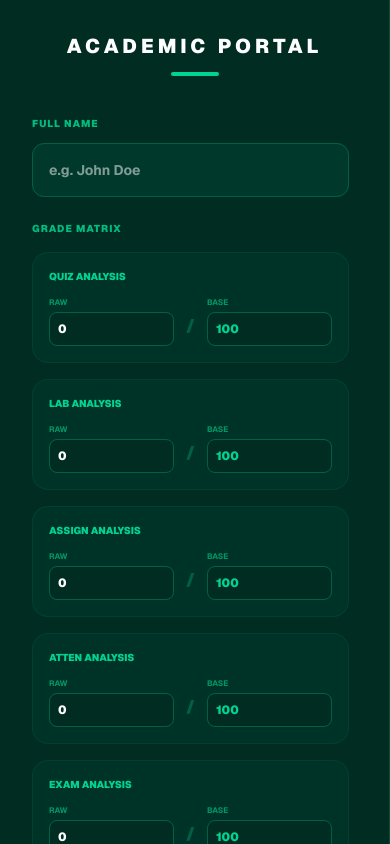
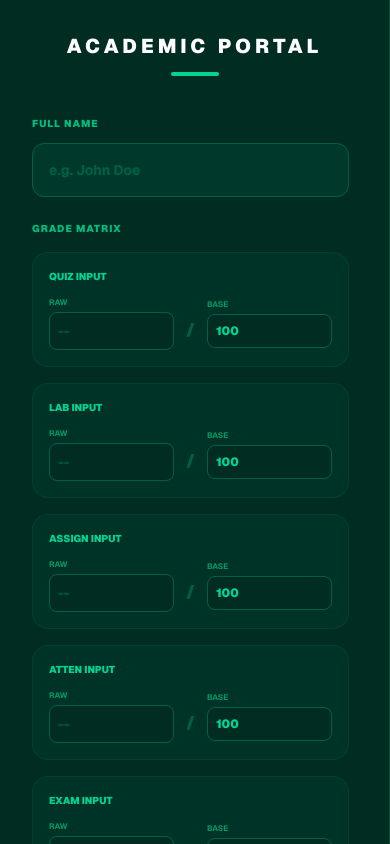
Before and after one commit to JDLabiaga/grades103, a Next.js app: page / in a window 390 px wide. Shown: the top 844 px of the page. Built offline with nearby package versions, Linux system fonts and the light colour scheme; no server answers; the database is empty.

Commit message:
fix: batch3 ui update - empty inputs and full score matrix

```diff
--- a/app/page.tsx
+++ b/app/page.tsx
@@ -12,12 +12,14 @@ interface StudentRecord {
 export default function Home() {
   const [editingId, setEditingId] = useState<string | null>(null);
   const [name, setName] = useState('');
-  const [scores, setScores] = useState({
-    quiz: { score: 0, total: 100 },
-    lab: { score: 0, total: 100 },
-    assign: { score: 0, total: 100 },
-    atten: { score: 0, total: 100 },
-    exam: { score: 0, total: 100 },
+
+  // Logic: Set score to empty string so it doesn't show 0 by default
+  const [scores, setScores] = useState<any>({
+    quiz: { score: '', total: 100 },
+    lab: { score: '', total: 100 },
+    assign: { score: '', total: 100 },
+    atten: { score: '', total: 100 },
+    exam: { score: '', total: 100 },
   });
 
   const [records, setRecords] = useState<StudentRecord[]>([]);
@@ -34,30 +36,30 @@ export default function Home() {
 
   useEffect(() => { fetchRecords(); }, [fetchRecords]);
 
-  const getPercent = (part: { score: number; total: number }) => (part.total > 0 ? (part.score / part.total) * 100 : 0);
-
   const resetForm = () => {
     setName('');
     setEditingId(null);
     setScores({
-      quiz: { score: 0, total: 100 },
-      lab: { score: 0, total: 100 },
-      assign: { score: 0, total: 100 },
-      atten: { score: 0, total: 100 },
-      exam: { score: 0, total: 100 },
+      quiz: { score: '', total: 100 },
+      lab: { score: '', total: 100 },
+      assign: { score: '', total: 100 },
+      atten: { score: '', total: 100 },
+      exam: { score: '', total: 100 },
     });
   };
 
   const addStudent = async () => {
     if (!name.trim()) return alert("Enter Student Name");
 
+    const getP = (part: any) => (part.total > 0 ? (Number(part.score) / part.total) * 100 : 0);
+
     const payload = {
       student_name: name,
-      quiz: getPercent(scores.quiz),
-      laboratory: getPercent(scores.lab),
-      assignment: getPercent(scores.assign),
-      attendance: getPercent(scores.atten),
-      major_exam: getPercent(scores.exam)
+      quiz: getP(scores.quiz),
+      laboratory: getP(scores.lab),
+      assignment: getP(scores.assign),
+      attendance: getP(scores.atten),
+      major_exam: getP(scores.exam)
     };
 
     let error;
@@ -70,10 +72,7 @@ export default function Home() {
     }
 
     if (error) alert("Sync Error");
-    else {
-      resetForm();
-      fetchRecords();
-    }
+    else { resetForm(); fetchRecords(); }
   };
 
   const handleEdit = (r: StudentRecord) => {
@@ -99,19 +98,18 @@ export default function Home() {
   return (
     <main className="min-h-screen bg-slate-50 flex flex-col md:flex-row font-sans text-emerald-950">
 
-      {/* SIDEBAR: Emerald Navigation Terminal */}
-      <aside className="w-full md:w-80 bg-emerald-950 md:min-h-screen p-8 flex flex-col border-r border-emerald-900 shadow-2xl z-10">
+      <aside className="w-full md:w-80 bg-emerald-950 md:min-h-screen p-8 flex flex-col border-r border-emerald-900 shadow-2xl z-10 sticky top-0">
         <div className="mb-10 text-center md:text-left">
           <h1 className="text-xl font-black text-white tracking-[0.2em] uppercase">Academic Portal</h1>
           <div className="h-1 w-12 bg-emerald-400 mt-3 rounded-full mx-auto md:mx-0"></div>
-          {editingId && <p className="text-[10px] text-emerald-300 font-bold mt-3 uppercase animate-pulse tracking-widest">Modified Mode Active</p>}
+          {editingId && <p className="text-[10px] text-emerald-300 font-bold mt-3 uppercase animate-pulse tracking-widest text-center">Modifying Node</p>}
         </div>
 
-        <div className="space-y-6 flex-grow overflow-y-auto pr-2">
+        <div className="space-y-6 flex-grow overflow-y-auto pr-2 custom-scrollbar">
           <div>
             <label className="text-[10px] font-black text-emerald-500 uppercase tracking-widest mb-3 block">Full Name</label>
             <input
-              className="w-full bg-emerald-900/40 border border-emerald-800 rounded-xl p-4 text-sm font-bold text-white focus:ring-2 focus:ring-emerald-400 outline-none transition-all"
+              className="w-full bg-emerald-900/40 border border-emerald-800 rounded-xl p-4 text-sm font-bold text-white focus:ring-2 focus:ring-emerald-400 outline-none transition-all placeholder:text-emerald-800"
               placeholder="e.g. John Doe" value={name} onChange={(e) => setName(e.target.value)}
             />
           </div>
@@ -120,14 +118,15 @@ export default function Home() {
             <label className="text-[10px] font-black text-emerald-500 uppercase tracking-widest block">Grade Matrix</label>
             {Object.keys(scores).map((k) => (
               <div key={k} className="bg-emerald-900/20 p-4 rounded-2xl border border-emerald-800/30 group hover:border-emerald-500/50 transition-all">
-                <span className="text-[10px] font-black text-emerald-400 uppercase block mb-3">{k} Analysis</span>
+                <span className="text-[10px] font-black text-emerald-400 uppercase block mb-3">{k} Input</span>
                 <div className="flex items-center gap-3">
                   <div className="flex-1">
                     <p className="text-[8px] text-emerald-600 font-bold uppercase mb-1">Raw</p>
                     <input
-                      type="number" className="w-full bg-emerald-950 border border-emerald-800 rounded-lg p-2 text-xs font-black text-white outline-none focus:border-emerald-400"
-                      value={scores[k as keyof typeof scores].score}
-                      onChange={(e) => setScores({...scores, [k]: {...scores[k as keyof typeof scores], score: Number(e.target.value)}})}
+                      type="number" className="w-full bg-emerald-950 border border-emerald-800 rounded-lg p-2 text-sm font-black text-white outline-none focus:border-emerald-400 placeholder:text-emerald-900"
+                      placeholder="--"
+                      value={scores[k].score}
+                      onChange={(e) => setScores({...scores, [k]: {...scores[k], score: e.target.value}})}
                     />
                   </div>
                   <div className="text-emerald-800 font-black self-end pb-2">/</div>
@@ -135,8 +134,8 @@ export default function Home() {
                     <p className="text-[8px] text-emerald-600 font-bold uppercase mb-1">Base</p>
                     <input
                       type="number" className="w-full bg-emerald-950 border border-emerald-800 rounded-lg p-2 text-xs font-black text-emerald-400 outline-none focus:border-emerald-400"
-                      value={scores[k as keyof typeof scores].total}
-                      onChange={(e) => setScores({...scores, [k]: {...scores[k as keyof typeof scores], total: Number(e.target.value)}})}
+                      value={scores[k].total}
+                      onChange={(e) => setScores({...scores, [k]: {...scores[k], total: e.target.value}})}
                     />
                   </div>
                 </div>
@@ -146,10 +145,7 @@ export default function Home() {
         </div>
 
         <div className="mt-8 space-y-3">
-          <button
-            onClick={addStudent}
-            className="w-full bg-emerald-500 hover:bg-emerald-400 text-emerald-950 font-black py-4 rounded-2xl transition-all shadow-lg text-xs uppercase tracking-widest active:scale-95"
-          >
+          <button onClick={addStudent} className="w-full bg-emerald-500 hover:bg-emerald-400 text-emerald-950 font-black py-4 rounded-2xl transition-all shadow-lg text-xs uppercase tracking-widest active:scale-95">
             {editingId ? "Update System" : "Push to Database"}
           </button>
           {editingId && (
@@ -158,7 +154,6 @@ export default function Home() {
         </div>
       </aside>
 
-      {/* MAIN CONTENT AREA */}
       <section className="flex-grow p-6 md:p-12 overflow-x-hidden">
         <header className="flex flex-col md:flex-row justify-between items-start md:items-end mb-12 gap-6 border-b border-slate-200 pb-10">
           <div>
@@ -182,7 +177,7 @@ export default function Home() {
             <thead>
               <tr className="bg-slate-900 text-[10px] font-black text-emerald-400 uppercase tracking-widest">
                 <th className="px-10 py-7">Student Identity</th>
-                <th className="px-6 py-7 text-center">Score Data</th>
+                <th className="px-6 py-7 text-center">Score Matrix</th>
                 <th className="px-6 py-7 text-center">Finalized %</th>
                 <th className="px-10 py-7 text-right">Administrative</th>
               </tr>
@@ -192,15 +187,14 @@ export default function Home() {
                 <tr key={r.id} className="hover:bg-emerald-50/30 transition-all group">
                   <td className="px-10 py-8">
                     <p className="font-black text-slate-900 text-base uppercase tracking-tight">{r.student_name}</p>
-                    <p className="text-[9px] text-emerald-600 font-bold uppercase mt-1 flex items-center gap-1">
-                      <span className="w-1 h-1 bg-emerald-400 rounded-full"></span> Node ID: {r.id.substring(0,8)}
-                    </p>
+                    <p className="text-[9px] text-emerald-600 font-bold uppercase mt-1">Node: {r.id.substring(0,8).toUpperCase()}</p>
                   </td>
                   <td className="px-6 py-8 text-center">
-                    <div className="flex justify-center gap-1.5">
-                      {(['quiz', 'laboratory', 'assignment'] as const).map((key) => (
-                        <div key={key} className="bg-slate-100 px-2.5 py-1.5 rounded-lg text-[9px] font-black text-slate-600 uppercase border border-slate-200">
-                          {key.substring(0, 2)}: <span className="text-emerald-700">{Number(r[key] || 0).toFixed(0)}</span>
+                    <div className="grid grid-cols-5 gap-1.5 max-w-[350px] mx-auto">
+                      {(['quiz', 'laboratory', 'assignment', 'attendance', 'major_exam'] as const).map((key) => (
+                        <div key={key} className="bg-slate-100 px-2 py-1.5 rounded-lg text-[8px] font-black text-slate-400 uppercase border border-slate-200">
+                          <p className="text-[7px] mb-0.5">{key.substring(0, 3)}</p>
+                          <span className="text-emerald-700 text-[10px]">{Number(r[key] || 0).toFixed(0)}</span>
                         </div>
                       ))}
                     </div>
@@ -212,15 +206,13 @@ export default function Home() {
                       </span>
                     </div>
                   </td>
-                  <td className="px-10 py-8 text-right">
-                    <div className="flex justify-end gap-3 opacity-40 group-hover:opacity-100 transition-opacity">
+                  <td className="px-10 py-8 text-right space-x-2">
                       <button onClick={() => handleEdit(r)} className="p-3 text-slate-400 hover:text-emerald-600 hover:bg-emerald-50 rounded-xl transition-all border border-slate-100">
                         <svg xmlns="http://www.w3.org/2000/svg" width="16" height="16" viewBox="0 0 24 24" fill="none" stroke="currentColor" strokeWidth="3" strokeLinecap="round" strokeLinejoin="round"><path d="M11 4H4a2 2 0 0 0-2 2v14a2 2 0 0 0 2 2h14a2 2 0 0 0 2-2v-7"/><path d="M18.5 2.5a2.121 2.121 0 0 1 3 3L12 15l-4 1 1-4 9.5-9.5z"/></svg>
                       </button>
                       <button onClick={() => deleteRecord(r.id)} className="p-3 text-slate-400 hover:text-red-500 hover:bg-red-50 rounded-xl transition-all border border-slate-100">
                         <svg xmlns="http://www.w3.org/2000/svg" width="16" height="16" viewBox="0 0 24 24" fill="none" stroke="currentColor" strokeWidth="3" strokeLinecap="round" strokeLinejoin="round"><path d="M3 6h18"/><path d="M19 6v14c0 1-1 2-2 2H7c-1 0-2-1-2-2V6"/><path d="M8 6V4c0-1 1-2 2-2h4c1 0 2 1 2 2v2"/></svg>
                       </button>
-                    </div>
                   </td>
                 </tr>
               ))}
```
